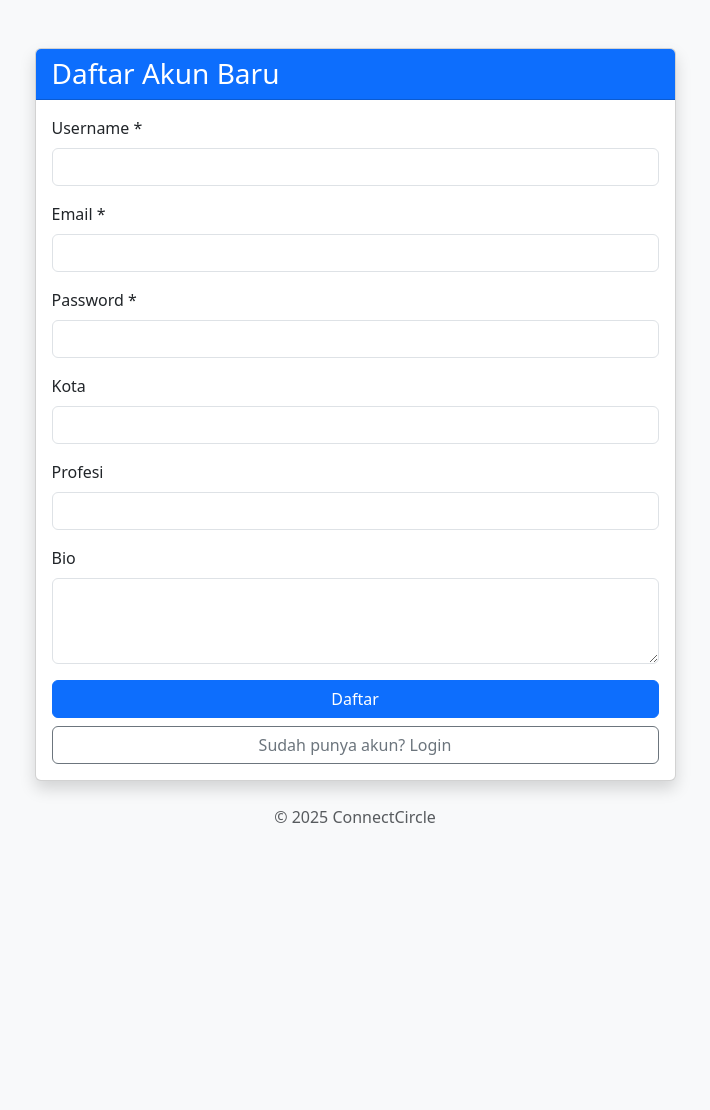
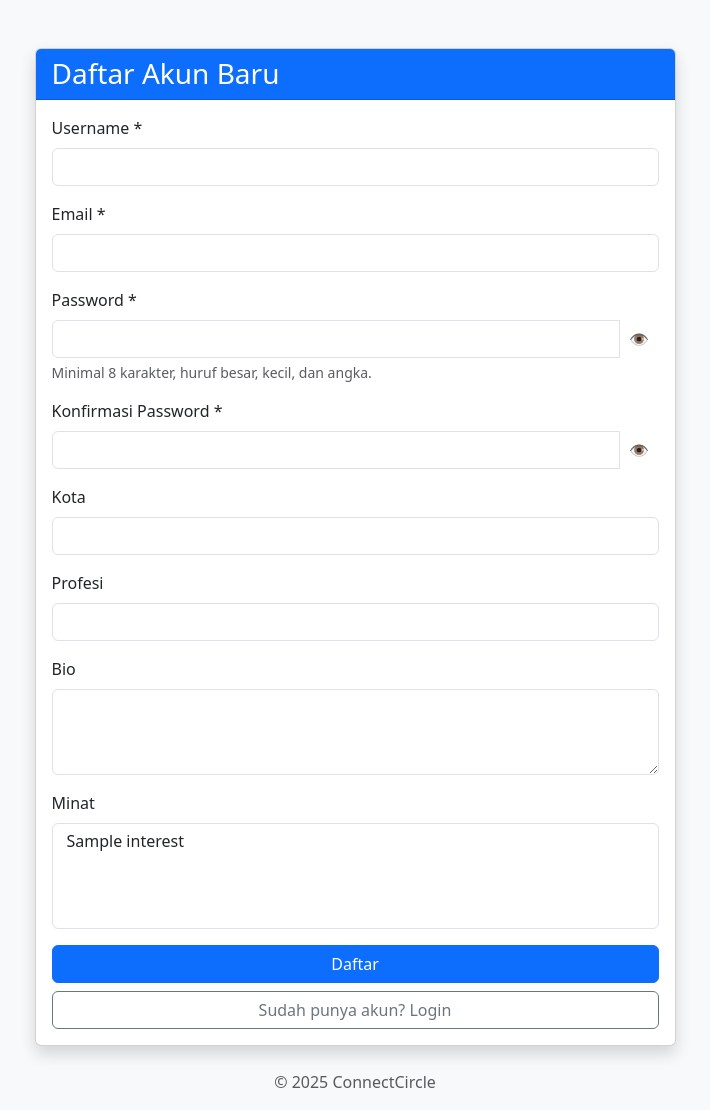
Before and after one commit to Yugaa22-ui/ConnectCircle, a PHP site: page /auth/register.php in a window 1280 px wide. Shown: the whole page, without its empty margins (285-995 px from the left). Before the commit the page ends 823 px from the top, so only its background shows below. Run offline with PHP 8.4, Linux system fonts and the light colour scheme; tables that the repository leaves empty or names only in its code hold one stand-in row (values such as "Sample post").

Commit message:
+ form minat pada saat register, + validasi data saat register

```diff
--- a/auth/register.php
+++ b/auth/register.php
@@ -1,13 +1,29 @@
-<?php session_start(); ?>
+<?php
+session_start();
+$errors = $_SESSION['errors'] ?? [];
+$old = $_SESSION['old'] ?? [];
+unset($_SESSION['errors'], $_SESSION['old']);
+include '../includes/db.php';
+
+$interest_query = $conn->query("SELECT id, name FROM interests");
+$interests = $interest_query->fetch_all(MYSQLI_ASSOC);
+?>
+
 <!DOCTYPE html>
 <html lang="id">
 <head>
     <meta charset="UTF-8">
     <title>Daftar - ConnectCircle</title>
     <meta name="viewport" content="width=device-width, initial-scale=1">
-
-    <!-- Bootstrap CSS CDN -->
     <link href="https://cdn.jsdelivr.net/npm/bootstrap@5.3.0/dist/css/bootstrap.min.css" rel="stylesheet">
+    <style>
+        .form-error { color: red; font-size: 0.9em; }
+        .toggle-password {
+            background: none;
+            border: none;
+            padding: 0 10px;
+        }
+    </style>
 </head>
 <body class="bg-light">
 
@@ -20,42 +36,70 @@
                 </div>
                 <div class="card-body">
 
-                    <!-- Notifikasi -->
-                    <?php if (isset($_GET['error'])): ?>
-                        <div class="alert alert-danger"><?= htmlspecialchars($_GET['error']) ?></div>
-                    <?php elseif (isset($_GET['success'])): ?>
-                        <div class="alert alert-success"><?= htmlspecialchars($_GET['success']) ?></div>
+                    <?php if (isset($errors['global'])): ?>
+                        <div class="alert alert-danger"><?= $errors['global'] ?></div>
                     <?php endif; ?>
 
                     <form method="POST" action="../backend/auth/register_process.php">
                         <div class="mb-3">
                             <label class="form-label">Username *</label>
-                            <input type="text" name="username" class="form-control" required>
+                            <input type="text" name="username" class="form-control" value="<?= htmlspecialchars($old['username'] ?? '') ?>">
+                            <?php if (isset($errors['username'])): ?><div class="form-error"><?= $errors['username'] ?></div><?php endif; ?>
                         </div>
 
                         <div class="mb-3">
                             <label class="form-label">Email *</label>
-                            <input type="email" name="email" class="form-control" required>
+                            <input type="email" name="email" class="form-control" value="<?= htmlspecialchars($old['email'] ?? '') ?>">
+                            <?php if (isset($errors['email'])): ?><div class="form-error"><?= $errors['email'] ?></div><?php endif; ?>
                         </div>
 
                         <div class="mb-3">
                             <label class="form-label">Password *</label>
-                            <input type="password" name="password" class="form-control" required>
+                            <div class="input-group">
+                                <input type="password" id="password" name="password" class="form-control">
+                                <button class="toggle-password" type="button" onclick="togglePassword('password')">
+                                    👁
+                                </button>
+                            </div>
+                            <div class="form-text">Minimal 8 karakter, huruf besar, kecil, dan angka.</div>
+                            <?php if (isset($errors['password'])): ?><div class="form-error"><?= $errors['password'] ?></div><?php endif; ?>
+                        </div>
+
+                        <div class="mb-3">
+                            <label class="form-label">Konfirmasi Password *</label>
+                            <div class="input-group">
+                                <input type="password" id="confirm" name="confirm_password" class="form-control">
+                                <button class="toggle-password" type="button" onclick="togglePassword('confirm')">
+                                    👁
+                                </button>
+                            </div>
+                            <?php if (isset($errors['confirm_password'])): ?><div class="form-error"><?= $errors['confirm_password'] ?></div><?php endif; ?>
                         </div>
 
                         <div class="mb-3">
                             <label class="form-label">Kota</label>
-                            <input type="text" name="city" class="form-control">
+                            <input type="text" name="city" class="form-control" value="<?= htmlspecialchars($old['city'] ?? '') ?>">
                         </div>
 
                         <div class="mb-3">
                             <label class="form-label">Profesi</label>
-                            <input type="text" name="profession" class="form-control">
+                            <input type="text" name="profession" class="form-control" value="<?= htmlspecialchars($old['profession'] ?? '') ?>">
                         </div>
 
                         <div class="mb-3">
                             <label class="form-label">Bio</label>
-                            <textarea name="bio" class="form-control" rows="3"></textarea>
+                            <textarea name="bio" class="form-control" rows="3"><?= htmlspecialchars($old['bio'] ?? '') ?></textarea>
+                        </div>
+
+                        <div class="mb-3">
+                            <label class="form-label">Minat</label>
+                            <select name="interests[]" class="form-select" multiple>
+                                <?php foreach ($interests as $int): ?>
+                                    <option value="<?= $int['id'] ?>" <?= in_array($int['id'], $old['interests'] ?? []) ? 'selected' : '' ?>>
+                                        <?= htmlspecialchars($int['name']) ?>
+                                    </option>
+                                <?php endforeach; ?>
+                            </select>
                         </div>
 
                         <div class="d-grid gap-2">
@@ -71,7 +115,13 @@
     </div>
 </div>
 
-<!-- Bootstrap JS Bundle (Opsional) -->
+<script>
+function togglePassword(id) {
+    const input = document.getElementById(id);
+    input.type = input.type === 'password' ? 'text' : 'password';
+}
+</script>
+
 <script src="https://cdn.jsdelivr.net/npm/bootstrap@5.3.0/dist/js/bootstrap.bundle.min.js"></script>
 </body>
 </html>
--- a/backend/admin/manage_roles_process.php
+++ b/backend/admin/manage_roles_process.php
@@ -4,8 +4,8 @@ include_once '../backend/auth/auth_check.php';
 include_once '../includes/db.php';
 
 // Batasi akses hanya untuk admin & moderator
-if ($_SESSION['role'] !== 'admin' && $_SESSION['role'] !== 'moderator') {
-    echo "<script>alert('Akses hanya untuk admin dan moderator.'); window.location='../../admin/dashboard_admin.php';</script>";
+if ($_SESSION['role'] !== 'admin') {
+    echo "<script>alert('Akses hanya untuk admin.'); window.location='../admin/dashboard_admin.php';</script>";
     exit;
 }
 
```
Also changed, not shown: backend/auth/register_process.php (+63 -20 lines).
